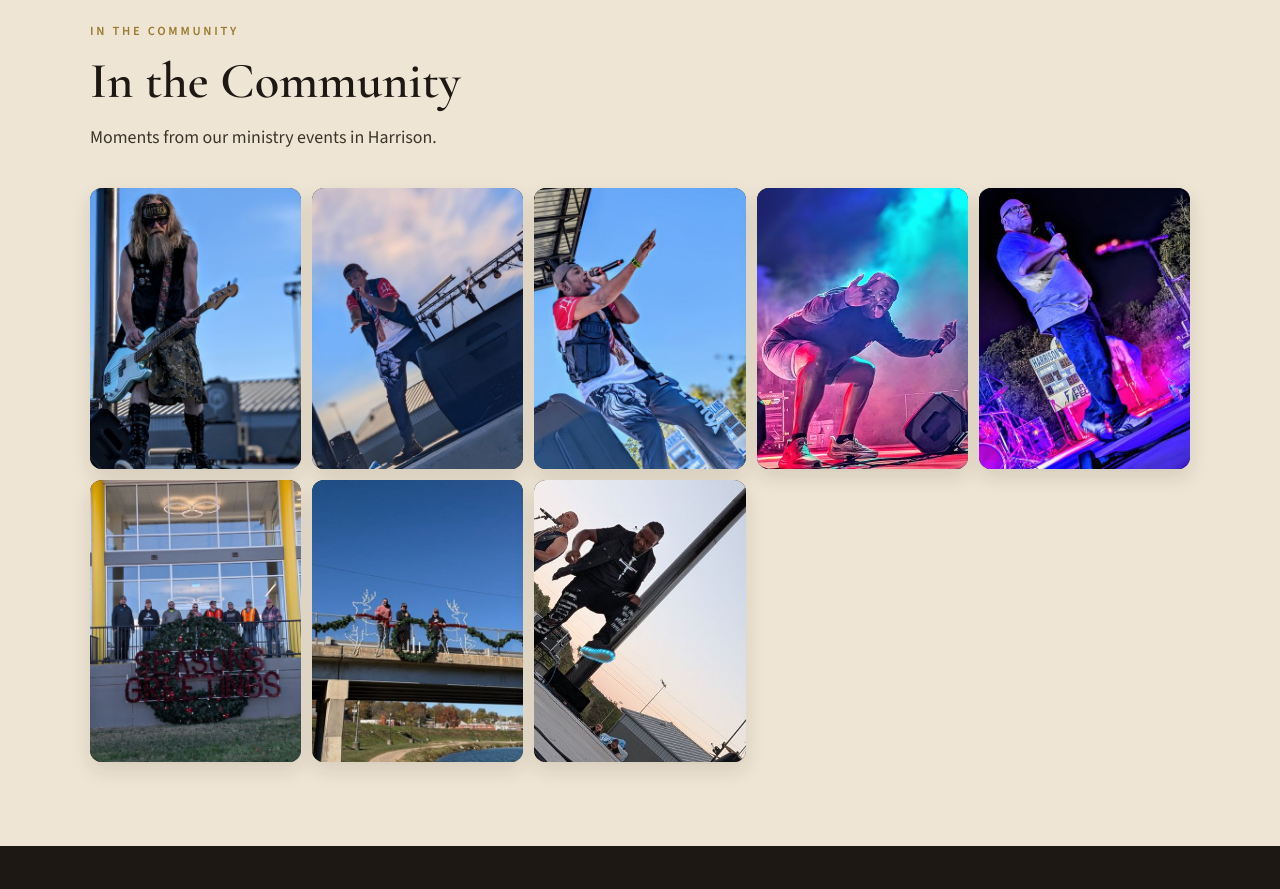
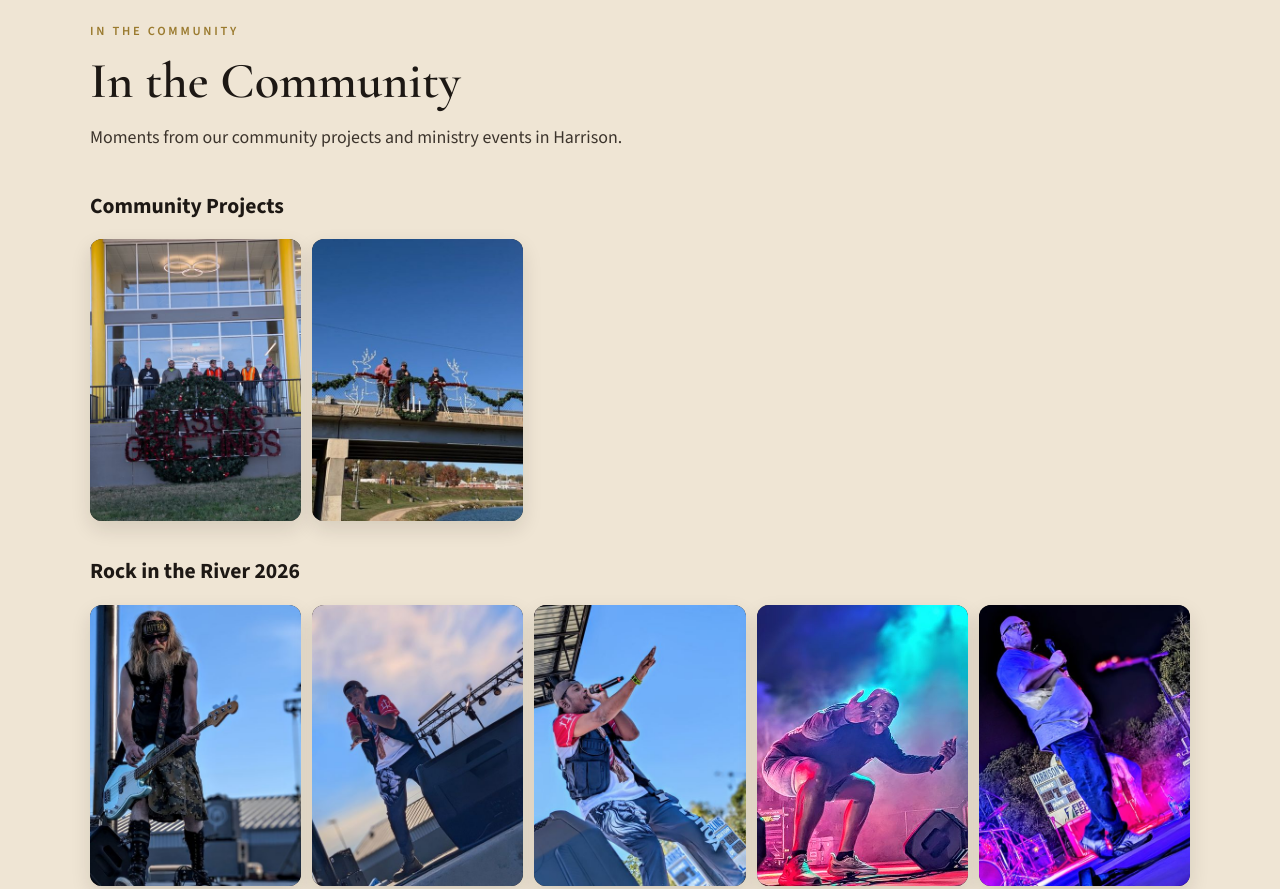
Before and after one commit to jakemotley45-tech/ethos-ministry, a plain HTML site: page index.html in a window 1280 px wide. Shown: the part 2580-3469 px from the top of the page. Drawn offline with nearby package versions, Linux system fonts and the light colour scheme.

Commit message:
Split gallery into Community Projects and Rock in the River 2026

```diff
--- a/index.html
+++ b/index.html
@@ -15,7 +15,7 @@
   <link rel="preconnect" href="https://fonts.googleapis.com">
   <link rel="preconnect" href="https://fonts.gstatic.com" crossorigin>
   <link href="https://fonts.googleapis.com/css2?family=Cormorant+Garamond:ital,wght@0,500;0,600;0,700;1,500&family=Source+Sans+3:ital,wght@0,400;0,500;0,600;0,700;1,400&display=swap" rel="stylesheet">
-  <link rel="stylesheet" href="styles.css?v=7">
+  <link rel="stylesheet" href="styles.css?v=8">
 </head>
 <body>
   <a class="skip-link" href="#main">Skip to content</a>
@@ -154,8 +154,23 @@
       <div class="container">
         <p class="eyebrow">In the Community</p>
         <h2>In the Community</h2>
-        <p class="section-intro">Moments from our ministry events in Harrison.</p>
+        <p class="section-intro">Moments from our community projects and ministry events in Harrison.</p>
 
+        <h3 class="gallery-heading">Community Projects</h3>
+        <ul class="gallery-grid">
+          <li>
+            <button type="button" class="gallery-item" data-full="images/gallery/06-wreath.jpg" aria-label="Open photo: Volunteers standing on a balcony behind a large Season's Greetings wreath">
+              <img src="images/gallery/06-wreath-thumb.jpg" alt="Volunteers standing on a balcony behind a large Season's Greetings wreath" width="450" height="600" loading="lazy">
+            </button>
+          </li>
+          <li>
+            <button type="button" class="gallery-item" data-full="images/gallery/07-bridge.jpg" aria-label="Open photo: Volunteers hanging holiday decorations on a bridge">
+              <img src="images/gallery/07-bridge-thumb.jpg" alt="Volunteers hanging holiday decorations on a bridge" width="450" height="600" loading="lazy">
+            </button>
+          </li>
+        </ul>
+
+        <h3 class="gallery-heading">Rock in the River 2026</h3>
         <ul class="gallery-grid">
           <li>
             <button type="button" class="gallery-item" data-full="images/gallery/01-bass.jpg" aria-label="Open photo: A bass player performing on an outdoor stage under a blue sky">
@@ -180,16 +195,6 @@
           <li>
             <button type="button" class="gallery-item" data-full="images/gallery/05-scoreboard.jpg" aria-label="Open photo: A singer performing on a night stage in front of a Harrison scoreboard">
               <img src="images/gallery/05-scoreboard-thumb.jpg" alt="A singer performing on a night stage in front of a Harrison scoreboard" width="482" height="600" loading="lazy">
-            </button>
-          </li>
-          <li>
-            <button type="button" class="gallery-item" data-full="images/gallery/06-wreath.jpg" aria-label="Open photo: Volunteers standing on a balcony behind a large Season's Greetings wreath">
-              <img src="images/gallery/06-wreath-thumb.jpg" alt="Volunteers standing on a balcony behind a large Season's Greetings wreath" width="450" height="600" loading="lazy">
-            </button>
-          </li>
-          <li>
-            <button type="button" class="gallery-item" data-full="images/gallery/07-bridge.jpg" aria-label="Open photo: Volunteers hanging holiday decorations on a bridge">
-              <img src="images/gallery/07-bridge-thumb.jpg" alt="Volunteers hanging holiday decorations on a bridge" width="450" height="600" loading="lazy">
             </button>
           </li>
           <li>
@@ -255,6 +260,6 @@
     </div>
   </div>
 
-  <script src="script.js?v=7"></script>
+  <script src="script.js?v=8"></script>
 </body>
 </html>
--- a/styles.css
+++ b/styles.css
@@ -967,3 +967,10 @@ body.lightbox-open {
     transition: none;
   }
 }
+
+.gallery-heading {
+  margin: 2rem 0 1rem;
+  font-size: 1.35rem;
+  color: inherit;
+}
+.gallery-heading:first-of-type { margin-top: 1.25rem; }
--- a/sw.js
+++ b/sw.js
@@ -1,4 +1,4 @@
-const CACHE_NAME = "ethos-ministry-shell-v7";
+const CACHE_NAME = "ethos-ministry-shell-v8";
 
 const APP_SHELL = [
   "./",
```
